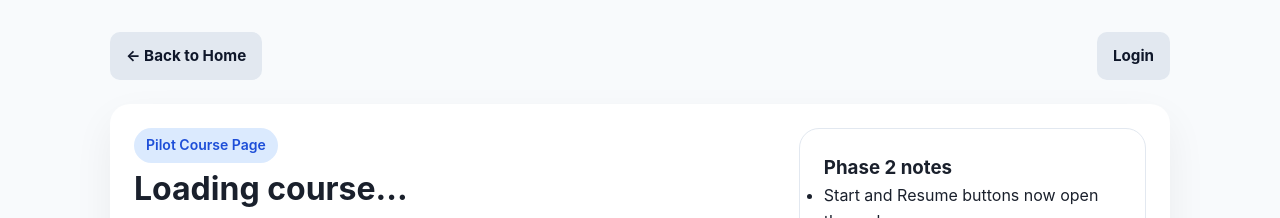
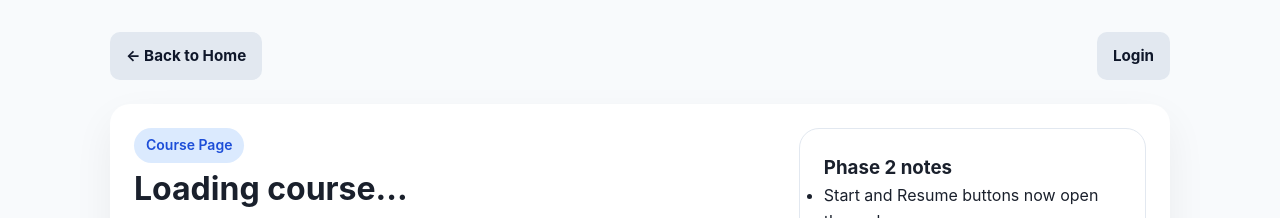
Before and after one commit to tawraaanshuu/NISMSTUDY-WEBSITE, a website: page course-detail.html in a window 1280 px wide. Shown: the top 218 px of the page. Drawn offline with nearby package versions, Linux system fonts and the light colour scheme.

Commit message:
Change 'Pilot Course Page' to 'Course Page'

```diff
--- a/course-detail.html
+++ b/course-detail.html
@@ -48,7 +48,7 @@
 
     <div class="card course-hero">
       <div>
-        <div class="pill">Pilot Course Page</div>
+        <div class="pill">Course Page</div>
         <h1 id="courseTitle">Loading course...</h1>
         <p id="courseDescription" class="tiny">Please wait while we load the course details from Supabase.</p>
         <div class="meta">
```
